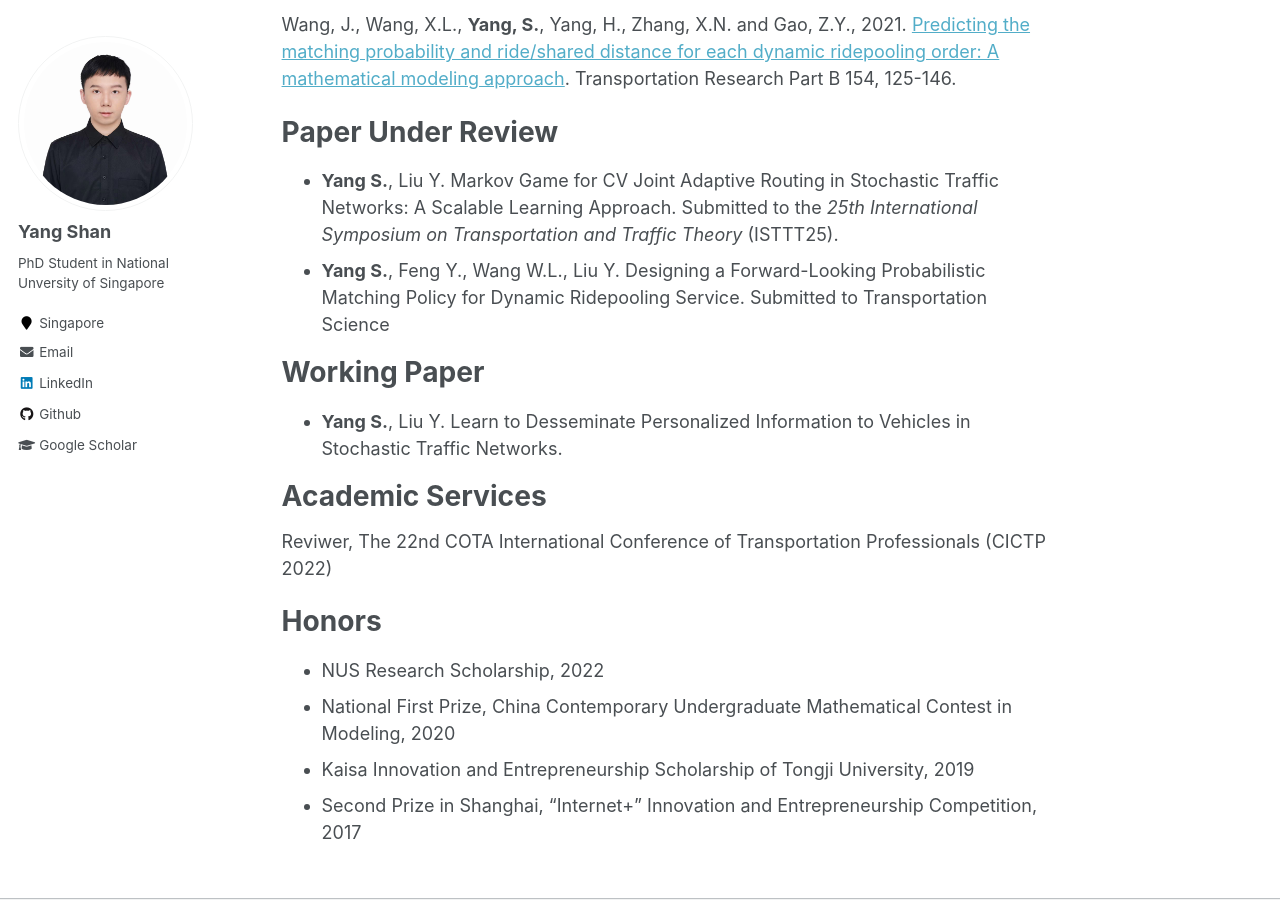
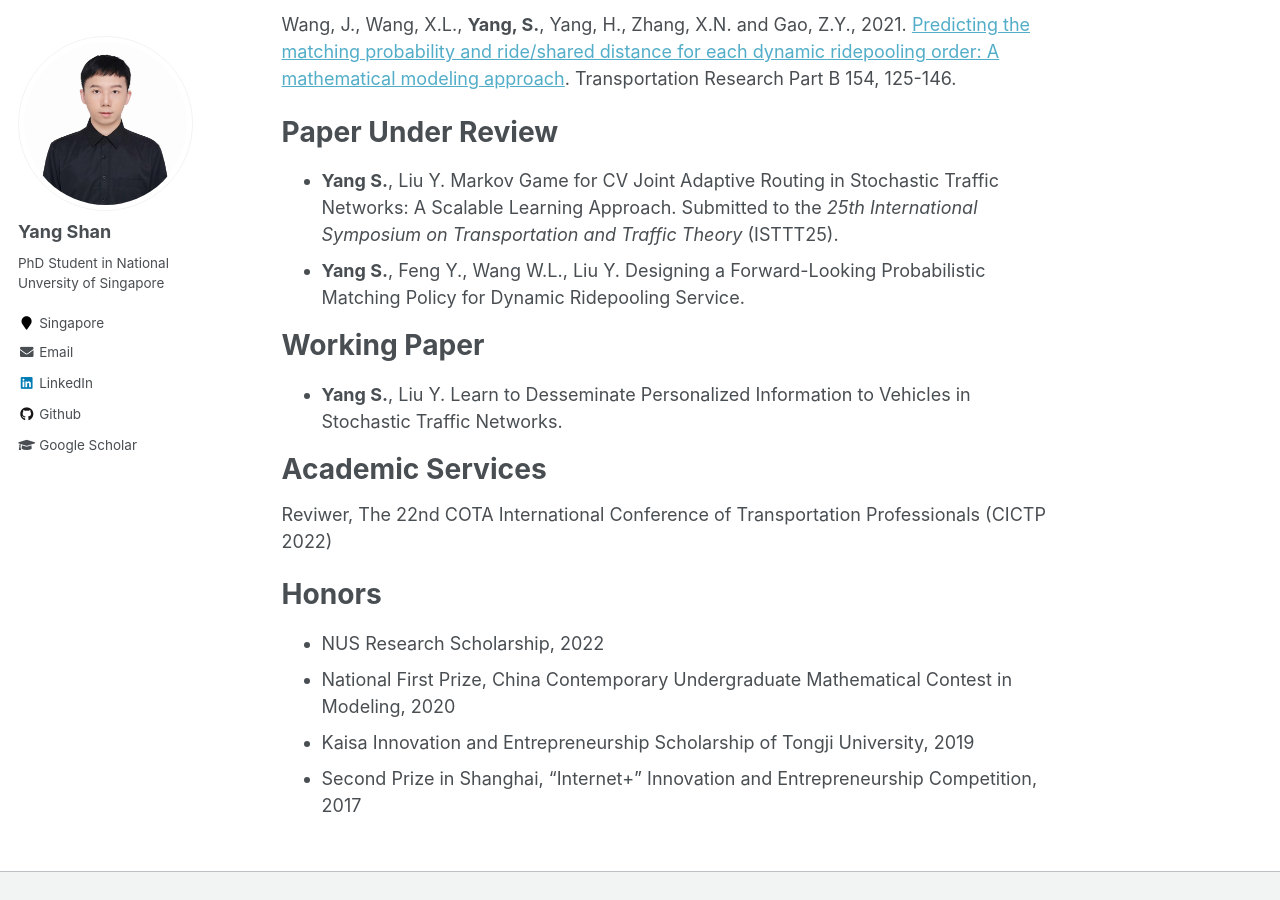
Before and after one commit to seanys/seanys.github.io, a Jekyll site: the page built from _pages/about.md, in a window 1280 px wide and 900 px high, scrolled down 551 px. Built offline with Jekyll 4.4.1, drawn with Linux system fonts in a browser that asks for light colours.

Commit message:
Update about.md

```diff
--- a/_pages/about.md
+++ b/_pages/about.md
@@ -23,7 +23,7 @@ Wang, J., Wang, X.L., **Yang, S.**, Yang, H., Zhang, X.N. and Gao, Z.Y., 2021. [
 Paper Under Review
 ======
 * **Yang S.**, Liu Y. Markov Game for CV Joint Adaptive Routing in Stochastic Traffic Networks: A Scalable Learning Approach. Submitted to the *25th International Symposium on Transportation and Traffic Theory* (ISTTT25).
-* **Yang S.**, Feng Y., Wang W.L., Liu Y. Designing a Forward-Looking Probabilistic Matching Policy for Dynamic Ridepooling Service. Submitted to Transportation Science
+* **Yang S.**, Feng Y., Wang W.L., Liu Y. Designing a Forward-Looking Probabilistic Matching Policy for Dynamic Ridepooling Service.
 
 Working Paper
 ======
```
